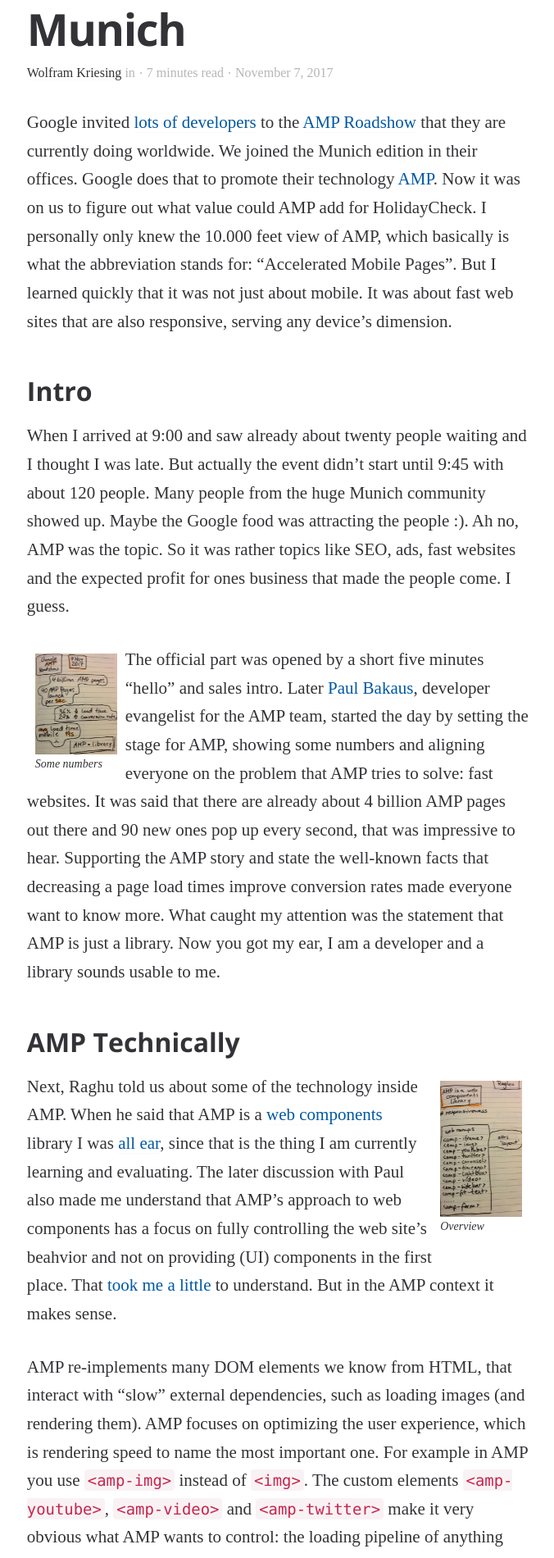
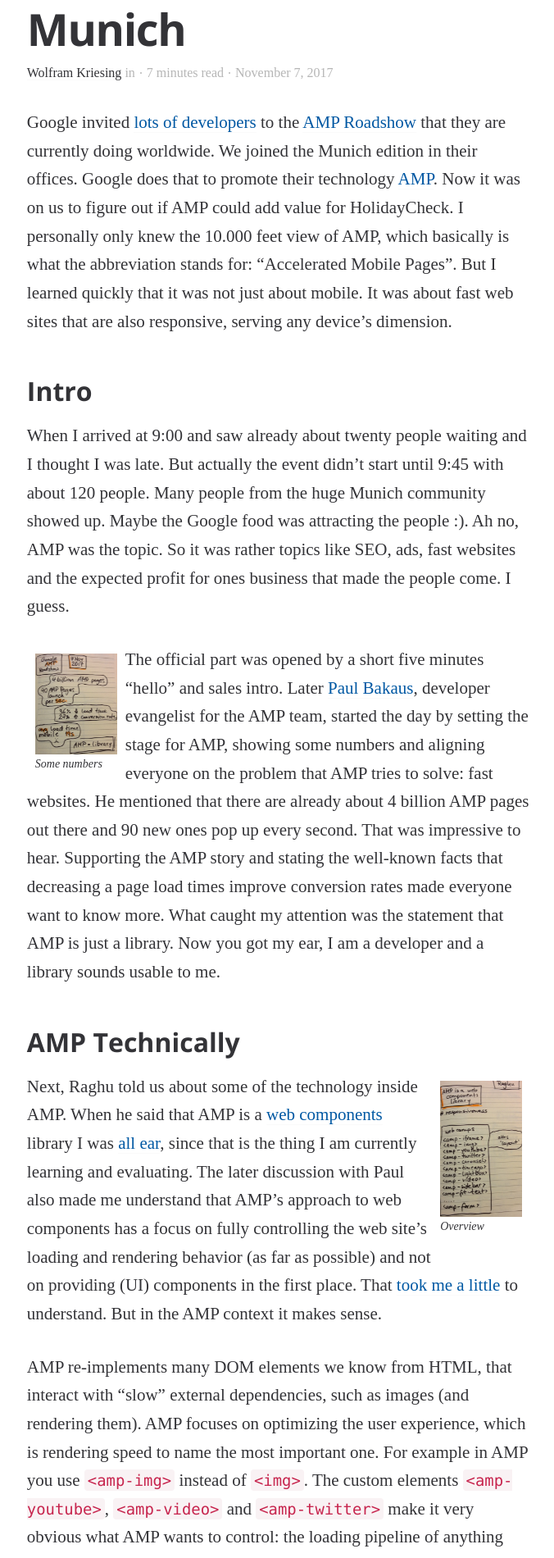
Before and after one commit to holidaycheck/tech-blog, a Jekyll site: the page built from _posts/2017-11-07-amp-roadshow.md, in a window 1280 px wide. Shown: the part 503-2403 px from the top of the page at 82% size, without its empty margins (300-976 px from the left). Built offline with Jekyll 4.4.1, drawn with Linux system fonts in a browser that asks for light colours; some web fonts are replaced; some of the changed text lies outside the part shown.

Commit message:
Some text fixes, thx @selaux.

```diff
--- a/_posts/2017-11-07-amp-roadshow.md
+++ b/_posts/2017-11-07-amp-roadshow.md
@@ -16,7 +16,7 @@
 Google invited [lots of developers][devs-tweet] to the [AMP Roadshow][amp-roadshow] that they are currently doing worldwide.
 We joined the Munich edition in their offices.
 Google does that to promote their technology [AMP][amp]. Now it was on us to figure out
-what value could AMP add for HolidayCheck.
+if AMP could add value for HolidayCheck.
 I personally only knew the 10.000 feet view of AMP, which basically is what the abbreviation
 stands for: "Accelerated Mobile Pages". But I learned quickly that it was not just about mobile.
 It was about fast web sites that are also responsive, serving any device's dimension.
@@ -35,7 +35,7 @@
 </div>
 
 The official part was opened by a short five minutes "hello" and sales intro.
-Later [Paul Bakaus][paul], developer evangelist for the AMP team, started the day by setting the stage for AMP, showing some numbers and aligning everyone on the problem that AMP tries to solve: fast websites. It was said that there are already about 4 billion AMP pages out there and 90 new ones pop up every second, that was impressive to hear. Supporting the AMP story and state the well-known facts that decreasing a page load times improve conversion rates made everyone want to know more. What caught my attention was the statement that AMP is just a library. Now you got my ear, I am a developer and a library sounds usable to me.
+Later [Paul Bakaus][paul], developer evangelist for the AMP team, started the day by setting the stage for AMP, showing some numbers and aligning everyone on the problem that AMP tries to solve: fast websites. He mentioned that there are already about 4 billion AMP pages out there and 90 new ones pop up every second. That was impressive to hear. Supporting the AMP story and stating the well-known facts that decreasing a page load times improve conversion rates made everyone want to know more. What caught my attention was the statement that AMP is just a library. Now you got my ear, I am a developer and a library sounds usable to me.
 
 [paul]: https://twitter.com/pbakaus/
 
@@ -46,11 +46,12 @@
 <br/><em>Overview</em>
 </div>
 
-Next, Raghu told us about some of the technology inside AMP. When he said that AMP is a [web components] library I was [all ear][tweet-1], since that is the thing I am currently learning and evaluating. The later discussion with Paul also made me understand that AMP's approach to web components has a focus on fully controlling the web site's beahvior and not on providing (UI) components in the first place. That [took me a little][tweet-2] to understand. But in the AMP context it makes sense.
+Next, Raghu told us about some of the technology inside AMP. When he said that AMP is a [web components] library I was [all ear][tweet-1], since that is the thing I am currently learning and evaluating. The later discussion with Paul also made me understand that AMP's approach to web components has a focus on fully controlling the web site's loading and rendering behavior (as far as possible) and not on providing (UI) components in the first place. That [took me a little][tweet-2] to understand. But in the AMP context it makes sense.
 
-AMP re-implements many DOM elements we know from HTML, that interact with "slow" external dependencies, such as loading images (and rendering them). AMP focuses on optimizing the user experience, which is rendering speed to name the most important one. For example in AMP you use `<amp-img>` instead of `<img>`. The custom elements `<amp-youtube>`, `<amp-video>` and `<amp-twitter>` make it very obvious what AMP wants to control: the loading pipeline of anything that might make the rendering slow. There are various extensions though, so there might be many even more customized elements that can be used with AMP.
+AMP re-implements many DOM elements we know from HTML, that interact with "slow" external dependencies, such as images (and rendering them). AMP focuses on optimizing the user experience, which is rendering speed to name the most important one. For example in AMP you use `<amp-img>` instead of `<img>`. The custom elements `<amp-youtube>`, `<amp-video>` and `<amp-twitter>` make it very obvious what AMP wants to control: the loading pipeline of anything that might make the rendering slow. There are various extensions though, so there might be many even more customized elements that can be used with AMP.
 
-While the reasoning behind it and the techniques used make a lot of sense, AMP also limits down the possibility of what one can use. Because if you want your site to be a valid AMP site you need to run it against the [AMP validator][amp-validator], which checks the site to fulfill certain criteria, for example that all CSS must be inlined and must not be exceed 50kB.
+While the reasoning behind it and the techniques used make a lot of sense, AMP also limits the web site features one can use. Because if you want your site to be a valid AMP site you need to run it against the [AMP validator][amp-validator], which checks the site to fulfill certain criteria, for example that all CSS must be inlined and must not be exceed 50kB.
+
 
 [web components]: https://www.webcomponents.org/
 [tweet-1]: https://twitter.com/wolframkriesing/status/927825238766882818
```
